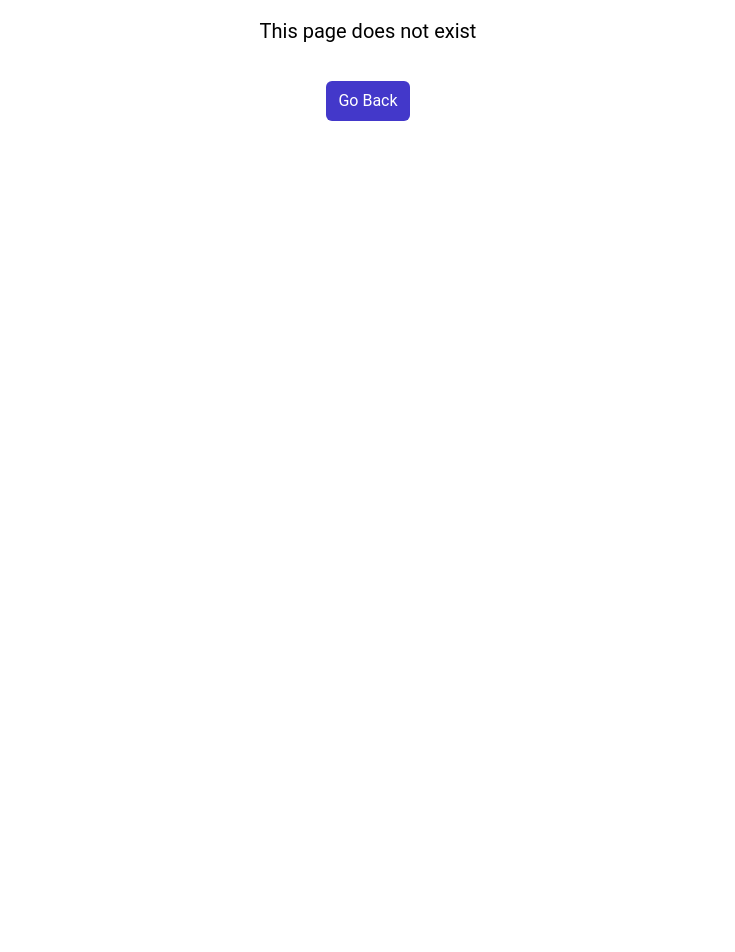
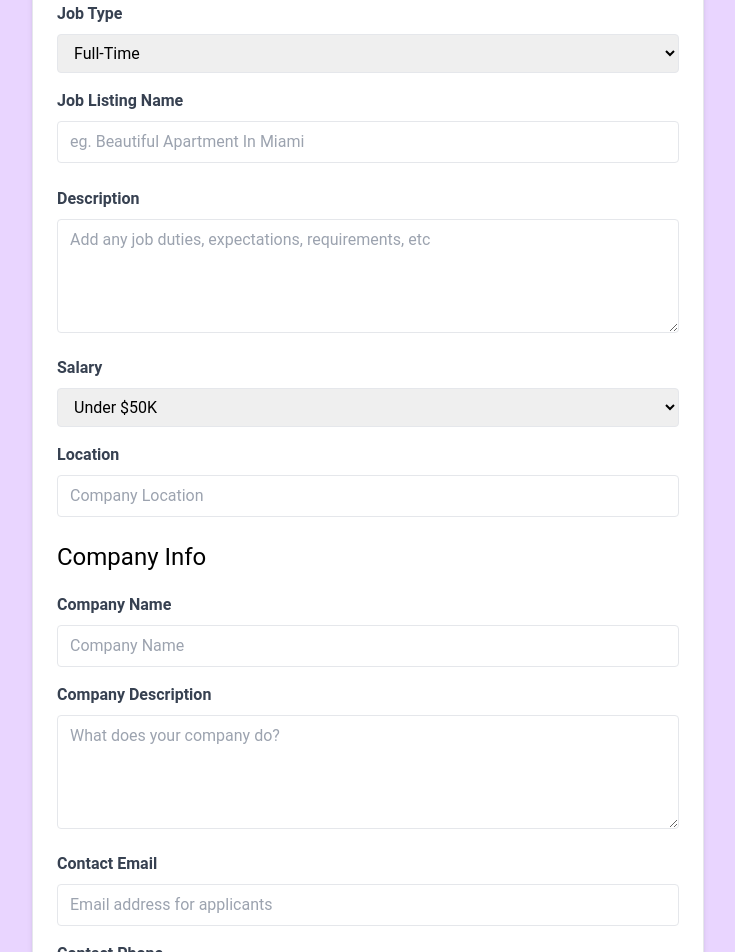
Before and after one commit to Himanshu08Kumar/react-jobs, a React (Vite) app: page /add-job in a window 1280 px wide. Before the commit this address had no page. Shown: the part 280-1232 px from the top of the page, without its empty margins (272-1007 px from the left). Before the commit the page ends 800 px from the top, so only its background shows below. Built offline with nearby package versions, Linux system fonts and the light colour scheme.

Commit message:
Add job form

```diff
--- a/src/App.jsx
+++ b/src/App.jsx
@@ -5,6 +5,7 @@
 import JobsPage from './pages/JobsPage';
 import NotFoundPage from './pages/NotFoundPage';
 import JobPage, {jobLoader} from './pages/JobPage';
+import AddJobPage from './pages/AddJobPage';
 
 
 const router = createBrowserRouter(
@@ -12,6 +13,7 @@
   <Route path='/' element={<MainLayout/>}>
   <Route index element={<HomePage/>}/>
   <Route path='/jobs' element={<JobsPage/>}/>
+  <Route path='/add-job' element={<AddJobPage/>}/>
   <Route path='/jobs/:id' element={<JobPage/>} loader ={jobLoader}/>
   <Route path='*' element={<NotFoundPage/>}/>
   </Route>
--- /dev/null
+++ b/src/pages/AddJobPage.jsx
@@ -0,0 +1,206 @@
+import React from 'react'
+import { useState } from 'react'
+
+const AddJobPage = () => {
+  const [title, setTitle] = useState('');
+  const [type, setType] = useState('');
+  const [location, setLocation] = useState('');
+  const [description, setDescription] = useState('');
+  const [salary, setSalary] = useState('');
+  const [companyName, setCompanyName] = useState('');
+  const [companyDescription, setCompanyDescription] = useState('');
+  const [contactEmail, setContactEmail] = useState('');
+  const [contactPhone, setContactPhone] = useState('');
+
+  const submitForm = (e) => {
+    e.preventDefault();
+    console.log(description);
+  }
+
+
+  return (
+    <section className="bg-purple-200 mt-3">
+      <div className="container m-auto max-w-2xl py-24">
+        <div
+          className="bg-white px-6 py-8 mb-4 shadow-md rounded-md border m-4 md:m-0"
+        >
+          <form onSubmit={submitForm}>
+            <h2 className="text-3xl text-center text-indigo-500 font-semibold mb-6">Add Job</h2>
+
+            <div className="mb-4">
+              <label htmlFor="type" className="block text-gray-700 font-bold mb-2"
+                >Job Type</label
+              >
+              <select
+                id="type"
+                name="type"
+                className="border rounded w-full py-2 px-3"
+                value={type}
+                onChange={(e) => setType(e.target.value)}
+                required
+              >
+                <option value="Full-Time">Full-Time</option>
+                <option value="Part-Time">Part-Time</option>
+                <option value="Remote">Remote</option>
+                <option value="Internship">Internship</option>
+              </select>
+            </div>
+
+            <div className="mb-4">
+              <label className="block text-gray-700 font-bold mb-2"
+                >Job Listing Name</label
+              >
+              <input
+                type="text"
+                id="title"
+                name="title"
+                className="border rounded w-full py-2 px-3 mb-2"
+                placeholder="eg. Beautiful Apartment In Miami"
+                value={title}
+                onChange={(e) => setTitle(e.target.value)}
+                required
+              />
+            </div>
+            <div className="mb-4">
+              <label
+                htmlFor="description"
+                className="block text-gray-700 font-bold mb-2"
+                >Description</label
+              >
+              <textarea
+                id="description"
+                name="description"
+                className="border rounded w-full py-2 px-3"
+                rows="4"
+                placeholder="Add any job duties, expectations, requirements, etc"
+                value={description}
+                onChange={(e) => setDescription(e.target.value)}
+              ></textarea>
+            </div>
+
+            <div className="mb-4">
+              <label htmlFor="type" className="block text-gray-700 font-bold mb-2"
+                >Salary</label
+              >
+              <select
+                id="salary"
+                name="salary"
+                className="border rounded w-full py-2 px-3"
+                value={salary}
+                onChange={(e) => setSalary(e.target.value)}
+                required
+              >
+                <option value="Under $50K">Under $50K</option>
+                <option value="$50K - 60K">$50K - $60K</option>
+                <option value="$60K - 70K">$60K - $70K</option>
+                <option value="$70K - 80K">$70K - $80K</option>
+                <option value="$80K - 90K">$80K - $90K</option>
+                <option value="$90K - 100K">$90K - $100K</option>
+                <option value="$100K - 125K">$100K - $125K</option>
+                <option value="$125K - 150K">$125K - $150K</option>
+                <option value="$150K - 175K">$150K - $175K</option>
+                <option value="$175K - 200K">$175K - $200K</option>
+                <option value="Over $200K">Over $200K</option>
+              </select>
+            </div>
+
+            <div className='mb-4'>
+              <label className='block text-gray-700 font-bold mb-2'>
+                Location
+              </label>
+              <input
+                type='text'
+                id='location'
+                name='location'
+                className='border rounded w-full py-2 px-3 mb-2'
+                placeholder='Company Location'
+                value={location}
+                onChange={(e) => setLocation(e.target.value)}
+                required
+              />
+            </div>
+
+            <h3 className="text-2xl mb-5">Company Info</h3>
+
+            <div className="mb-4">
+              <label htmlFor="company" className="block text-gray-700 font-bold mb-2"
+                >Company Name</label
+              >
+              <input
+                type="text"
+                id="company"
+                name="company"
+                className="border rounded w-full py-2 px-3"
+                placeholder="Company Name"
+                value={companyName}
+                onChange={(e) => setCompanyName(e.target.value)}
+              />
+            </div>
+
+            <div className="mb-4">
+              <label
+                htmlFor="company_description"
+                className="block text-gray-700 font-bold mb-2"
+                >Company Description</label
+              >
+              <textarea
+                id="company_description"
+                name="company_description"
+                className="border rounded w-full py-2 px-3"
+                rows="4"
+                placeholder="What does your company do?"
+                value={companyDescription}
+                onChange={(e) => setCompanyDescription(e.target.value)}
+              ></textarea>
+            </div>
+
+            <div className="mb-4">
+              <label
+                htmlFor="contact_email"
+                className="block text-gray-700 font-bold mb-2"
+                >Contact Email</label
+              >
+              <input
+                type="email"
+                id="contact_email"
+                name="contact_email"
+                className="border rounded w-full py-2 px-3"
+                placeholder="Email address for applicants"
+                value={contactEmail}
+                onChange={(e) => setContactEmail(e.target.value)}
+                required
+              />
+            </div>
+            <div className="mb-4">
+              <label
+                htmlFor="contact_phone"
+                className="block text-gray-700 font-bold mb-2"
+                >Contact Phone</label
+              >
+              <input
+                type="tel"
+                id="contact_phone"
+                name="contact_phone"
+                className="border rounded w-full py-2 px-3"
+                placeholder="Optional phone for applicants"
+                value={contactPhone}
+                onChange={(e) => setContactPhone(e.target.value)}
+              />
+            </div>
+
+            <div>
+              <button
+                className="bg-purple-500 hover:bg-purple-600 text-white font-bold py-2 px-4 rounded-full w-full focus:outline-none focus:shadow-outline"
+                type="submit"
+              >
+                Add Job
+              </button>
+            </div>
+          </form>
+        </div>
+      </div>
+    </section>
+  )
+}
+
+export default AddJobPage
```
